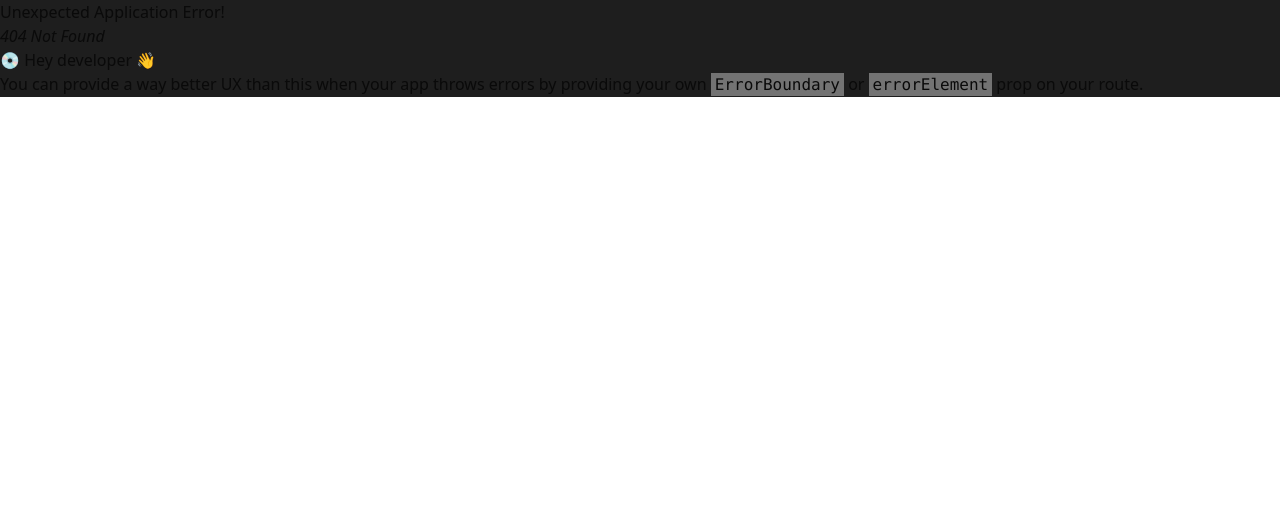
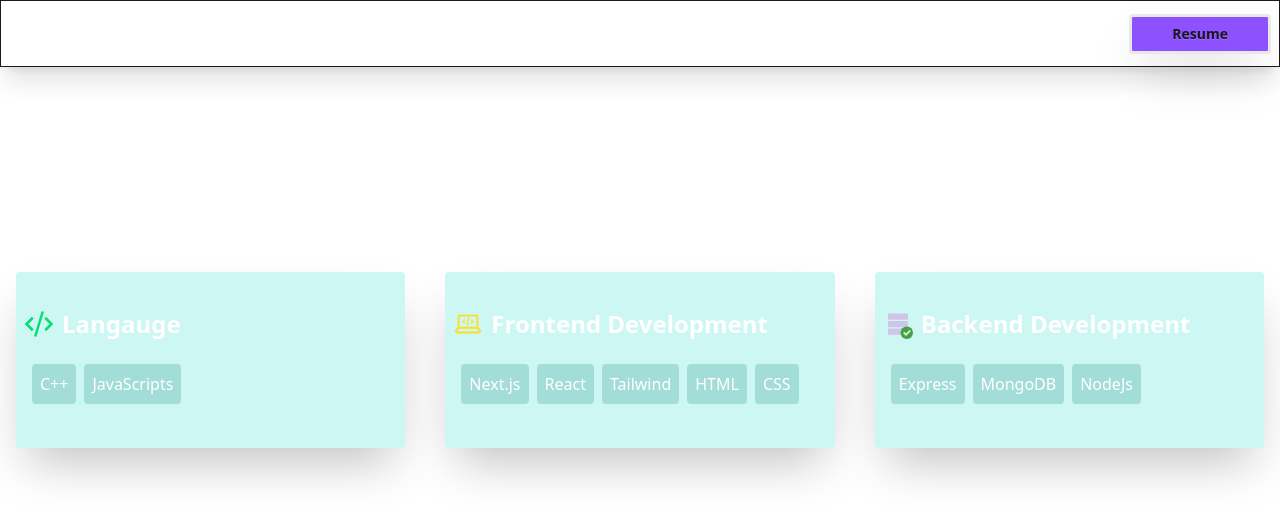
Before and after one commit to SakibFakir69/Portfolio2, a React (Vite) app: page /skill in a window 1280 px wide. Before the commit this address had no page. Shown: the top 520 px of the page. Built offline with nearby package versions, Linux system fonts and the light colour scheme.

Commit message:
skill done

```diff
--- a/package.json
+++ b/package.json
@@ -17,6 +17,7 @@
     "motion": "^12.6.5",
     "react": "^18.3.1",
     "react-dom": "^18.3.1",
+    "react-icons": "^5.5.0",
     "react-router-dom": "^7.5.0",
     "tailwind-merge": "^3.2.0",
     "tailwindcss": "^4.1.3",
--- a/src/Routes/Routes.jsx
+++ b/src/Routes/Routes.jsx
@@ -1,6 +1,7 @@
 import { createBrowserRouter } from "react-router-dom";
 import MainLayoutes from "../Layout/MainLayoutes";
 import Home from "../components/Home/Home";
+import Skill from "@/components/Skills/Skill";
 
 
 
@@ -14,6 +15,10 @@
             {
                 path:'/',
                 element:<Home/>
+            },
+            {
+                path:'/skill',
+                element:<Skill/>
             }
 
         ]
--- a/src/components/Navbar.jsx
+++ b/src/components/Navbar.jsx
@@ -18,10 +18,10 @@
 
     const links= <>
     <li>
-        <Link>Home</Link>
+        <Link to={'/'}>Home</Link>
     </li>
     <li>
-        <Link>Skill</Link>
+        <Link to={'/skill'}>Skill</Link>
     </li>
     <li>
         <Link>Education</Link>
@@ -51,8 +51,9 @@
   return (
     <div>
       <div className="navbar fixed z-50
-      bg-transparent backdrop-blur-3xl  border border-stone-900 shadow-xl ">
-        <div className="navbar-start">
+      bg-transparent backdrop-blur-3xl  border border-stone-900 shadow-xl  ">
+
+        <div className="navbar-start bg-[#1e1e1e]">
           <div className="dropdown">
             <div tabIndex={0} role="button" className="btn btn-ghost lg:hidden">
               <svg
@@ -78,7 +79,7 @@
               {links}
             </ul>
           </div>
-          <a className="btn btn-ghost text-xl text-white">Sakib Fakir</a>
+          {/* <a className="btn  text-xl text-white">Sakib Fakir</a> */}
         </div>
         <div className="navbar-center hidden lg:flex">
           <ul className="menu menu-horizontal px-1 text-white">
--- /dev/null
+++ b/src/components/Skills/Skill.jsx
@@ -0,0 +1,92 @@
+import React from "react";
+import { MagicCard } from "../magicui/magic-card";
+import { FcAcceptDatabase } from "react-icons/fc";
+import { GrCode } from "react-icons/gr";
+import { LiaLaptopCodeSolid } from "react-icons/lia";
+function Skill() {
+  // langauge ,
+  // front-end backend
+  // tile , Lanaguge , icon
+
+  const Skills = [
+    { title: "Langauge", skill: ["C++", "JavaScripts"] ,icon:<GrCode className="text-green-400"/>},
+
+    {
+      title: "Frontend Development",
+      skill: ["Next.js", "React", "Tailwind ", "HTML", "CSS"],
+      icon:<LiaLaptopCodeSolid className="text-yellow-300"/>
+    },
+    { title: "Backend Development", skill: ["Express", "MongoDB", "NodeJs"],icon:<FcAcceptDatabase/> },
+  ];
+
+  return (
+    <div className="py-20 ">
+
+      <section className="lg:py-48 md:py-28 py-20 grid lg:grid-cols-3 md:grid-cols-2 gap-10 p-4 ">
+        {Skills.map((item, key) => (
+          <div
+            key={key}
+            className=" text-white h-44 flex flex-col justify-center
+        p-2
+        rounded
+
+
+        shadow-2xl
+
+
+
+
+
+
+
+
+
+
+
+       hover:border-b-teal-500/20
+       hover:border-b-4
+
+       hover:backdrop-blur-2xl
+       hover:shadow-blue-950
+    hover:bg-teal-400/30
+
+bg-teal-400/20
+
+
+
+
+
+
+
+
+
+
+
+        backdrop-blur-3xl"
+          >
+          <div className="flex  gap-2 justify-left items-center">
+
+          <p className="text-3xl ">{item.icon}</p>
+
+          <p className="text-xl md:text-2xl font-semibold">{item.title}</p>
+          </div>
+
+            <div className="flex gap-2 mt-4 p-2 justify-left items-center">
+              {item?.skill.map((item) => (
+                <p
+                  className="border p-2 border-none bg-teal-700/20 rounded
+
+             hover:bg-teal-200/10"
+                >
+                  {item}
+                </p>
+              ))}
+            </div>
+          </div>
+        ))}
+      </section>
+    </div>
+  );
+}
+
+export default Skill;
--- /dev/null
+++ b/src/components/magicui/magic-card.jsx
@@ -0,0 +1,88 @@
+"use client";;
+import { motion, useMotionTemplate, useMotionValue } from "motion/react";
+import React, { useCallback, useEffect, useRef } from "react";
+
+import { cn } from "@/lib/utils";
+
+export function MagicCard({
+  children,
+  className,
+  gradientSize = 200,
+  gradientColor = "#262626",
+  gradientOpacity = 0.8,
+  gradientFrom = "#9E7AFF",
+  gradientTo = "#FE8BBB"
+}) {
+  const cardRef = useRef(null);
+  const mouseX = useMotionValue(-gradientSize);
+  const mouseY = useMotionValue(-gradientSize);
+
+  const handleMouseMove = useCallback((e) => {
+    if (cardRef.current) {
+      const { left, top } = cardRef.current.getBoundingClientRect();
+      const clientX = e.clientX;
+      const clientY = e.clientY;
+      mouseX.set(clientX - left);
+      mouseY.set(clientY - top);
+    }
+  }, [mouseX, mouseY]);
+
+  const handleMouseOut = useCallback((e) => {
+    if (!e.relatedTarget) {
+      document.removeEventListener("mousemove", handleMouseMove);
+      mouseX.set(-gradientSize);
+      mouseY.set(-gradientSize);
+    }
+  }, [handleMouseMove, mouseX, gradientSize, mouseY]);
+
+  const handleMouseEnter = useCallback(() => {
+    document.addEventListener("mousemove", handleMouseMove);
+    mouseX.set(-gradientSize);
+    mouseY.set(-gradientSize);
+  }, [handleMouseMove, mouseX, gradientSize, mouseY]);
+
+  useEffect(() => {
+    document.addEventListener("mousemove", handleMouseMove);
+    document.addEventListener("mouseout", handleMouseOut);
+    document.addEventListener("mouseenter", handleMouseEnter);
+
+    return () => {
+      document.removeEventListener("mousemove", handleMouseMove);
+      document.removeEventListener("mouseout", handleMouseOut);
+      document.removeEventListener("mouseenter", handleMouseEnter);
+    };
+  }, [handleMouseEnter, handleMouseMove, handleMouseOut]);
+
+  useEffect(() => {
+    mouseX.set(-gradientSize);
+    mouseY.set(-gradientSize);
+  }, [gradientSize, mouseX, mouseY]);
+
+  return (
+    (<div
+      ref={cardRef}
+      className={cn("group relative rounded-[inherit]", className)}>
+      <motion.div
+        className="pointer-events-none absolute inset-0 rounded-[inherit] bg-border duration-300 group-hover:opacity-100"
+        style={{
+          background: useMotionTemplate`
+          radial-gradient(${gradientSize}px circle at ${mouseX}px ${mouseY}px,
+          ${gradientFrom},
+          ${gradientTo},
+          var(--border) 100%
+          )
+          `,
+        }} />
+      <div className="absolute inset-px rounded-[inherit] bg-background" />
+      <motion.div
+        className="pointer-events-none absolute inset-px rounded-[inherit] opacity-0 transition-opacity duration-300 group-hover:opacity-100"
+        style={{
+          background: useMotionTemplate`
+            radial-gradient(${gradientSize}px circle at ${mouseX}px ${mouseY}px, ${gradientColor}, transparent 100%)
+          `,
+          opacity: gradientOpacity,
+        }} />
+      <div className="relative">{children}</div>
+    </div>)
+  );
+}
--- a/src/index.css
+++ b/src/index.css
@@ -1,15 +1,10 @@
 @import "tailwindcss";
 @import "tw-animate-css";
 
-@custom-variant dark (&:is(.dark *));
 @plugin "daisyui";
 
 .all-color {
   background: #1e1e1e;
-}
-body{
-  background: #1e1e1e;
-
 }
 
 .box {
@@ -106,7 +101,7 @@
 
 :root {
   --radius: 0.625rem;
-  --background: oklch(1 0 0);
+  /* --background: oklch(1 0 0); */
   --foreground: oklch(0.145 0 0);
   --card: oklch(1 0 0);
   --card-foreground: oklch(0.145 0 0);
--- /dev/null
+++ b/tailwind.config.js
@@ -0,0 +1,11 @@
+/** @type {import('tailwindcss').Config} */
+export default {
+    content: [
+      "./index.html",
+      "./src/**/*.{js,jsx,ts,tsx}",
+    ],
+    theme: {
+      extend: {},
+    },
+    plugins: [],
+  };
```
Also changed, not shown: 1 other file (tests, documents, lock files or other folders).
